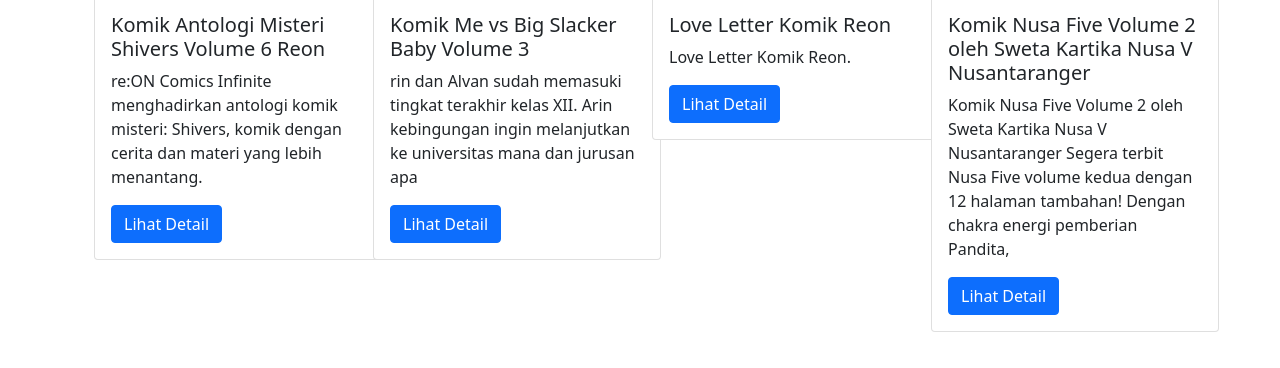
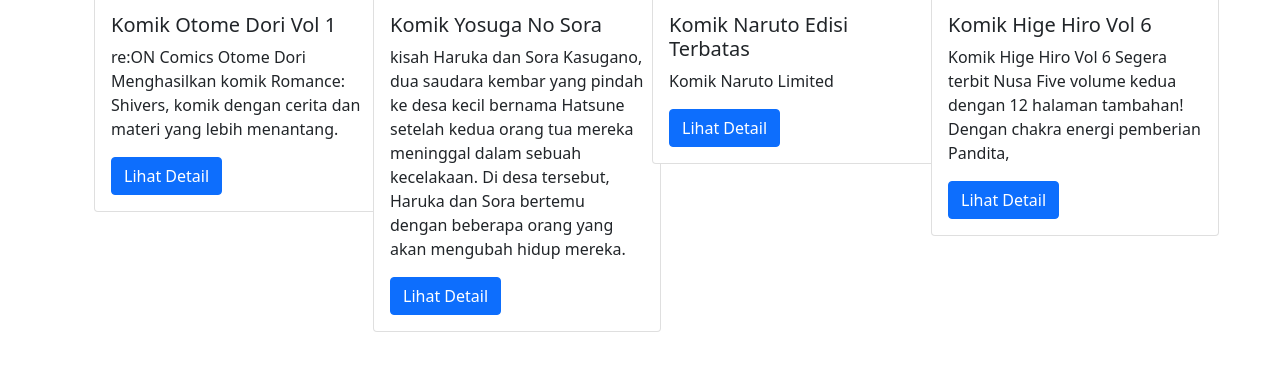
Before and after one commit to nafrieza/nafrieza.github.io, a plain HTML site: page index.html in a window 1280 px wide. Shown: the part 252-620 px from the top of the page. Drawn offline with nearby package versions, Linux system fonts and the light colour scheme.

Commit message:
Update index.html
Kental Manis

```diff
--- a/index.html
+++ b/index.html
@@ -66,8 +66,8 @@
                 <div class="card" style="width: 18rem;">
                     <img src="img/buku/buku2.jpg" class="card-img-top" alt="...">
                     <div class="card-body">
-                        <h5 class="card-title">Komik Antologi Misteri Shivers Volume 6 Reon</h5>
-                        <p class="card-text">re:ON Comics Infinite menghadirkan antologi komik misteri: Shivers, komik
+                        <h5 class="card-title">Komik Otome Dori Vol 1</h5>
+                        <p class="card-text">re:ON Comics Otome Dori Menghasilkan komik Romance: Shivers, komik
                             dengan cerita dan materi yang lebih menantang.</p>
                         <a href="#" class="btn btn-primary">Lihat Detail</a>
                     </div>
@@ -79,9 +79,8 @@
                 <div class="card" style="width: 18rem;">
                     <img src="img/buku/buku3.jpg" class="card-img-top" alt="...">
                     <div class="card-body">
-                        <h5 class="card-title">Komik Me vs Big Slacker Baby Volume 3</h5>
-                        <p class="card-text">rin dan Alvan sudah memasuki tingkat terakhir kelas XII. Arin kebingungan
-                            ingin melanjutkan ke universitas mana dan jurusan apa</p>
+                        <h5 class="card-title">Komik Yosuga No Sora</h5>
+                        <p class="card-text">kisah Haruka dan Sora Kasugano, dua saudara kembar yang pindah ke desa kecil bernama Hatsune setelah kedua orang tua mereka meninggal dalam sebuah kecelakaan. Di desa tersebut, Haruka dan Sora bertemu dengan beberapa orang yang akan mengubah hidup mereka.</p>
                         <a href="#" class="btn btn-primary">Lihat Detail</a>
                     </div>
                 </div>
@@ -93,8 +92,8 @@
                     <img src="img/buku/buku4.jpg" class="card-img-top" alt="...">
                     <div class="card-body">
                         <h5 class="card-title">
-                            Love Letter Komik Reon</h5>
-                        <p class="card-text">Love Letter Komik Reon.</p>
+                            Komik Naruto Edisi Terbatas</h5>
+                        <p class="card-text">Komik Naruto Limited</p>
                         <a href="#" class="btn btn-primary">Lihat Detail</a>
                     </div>
                 </div>
@@ -105,8 +104,8 @@
                 <div class="card" style="width: 18rem;">
                     <img src="img/buku/buku1.jpg" class="card-img-top" alt="...">
                     <div class="card-body">
-                        <h5 class="card-title">Komik Nusa Five Volume 2 oleh Sweta Kartika Nusa V Nusantaranger</h5>
-                        <p class="card-text">Komik Nusa Five Volume 2 oleh Sweta Kartika Nusa V Nusantaranger
+                        <h5 class="card-title">Komik Hige Hiro Vol 6</h5>
+                        <p class="card-text">Komik Hige Hiro Vol 6
 
                             Segera terbit Nusa Five volume kedua dengan 12 halaman tambahan!
 
```
